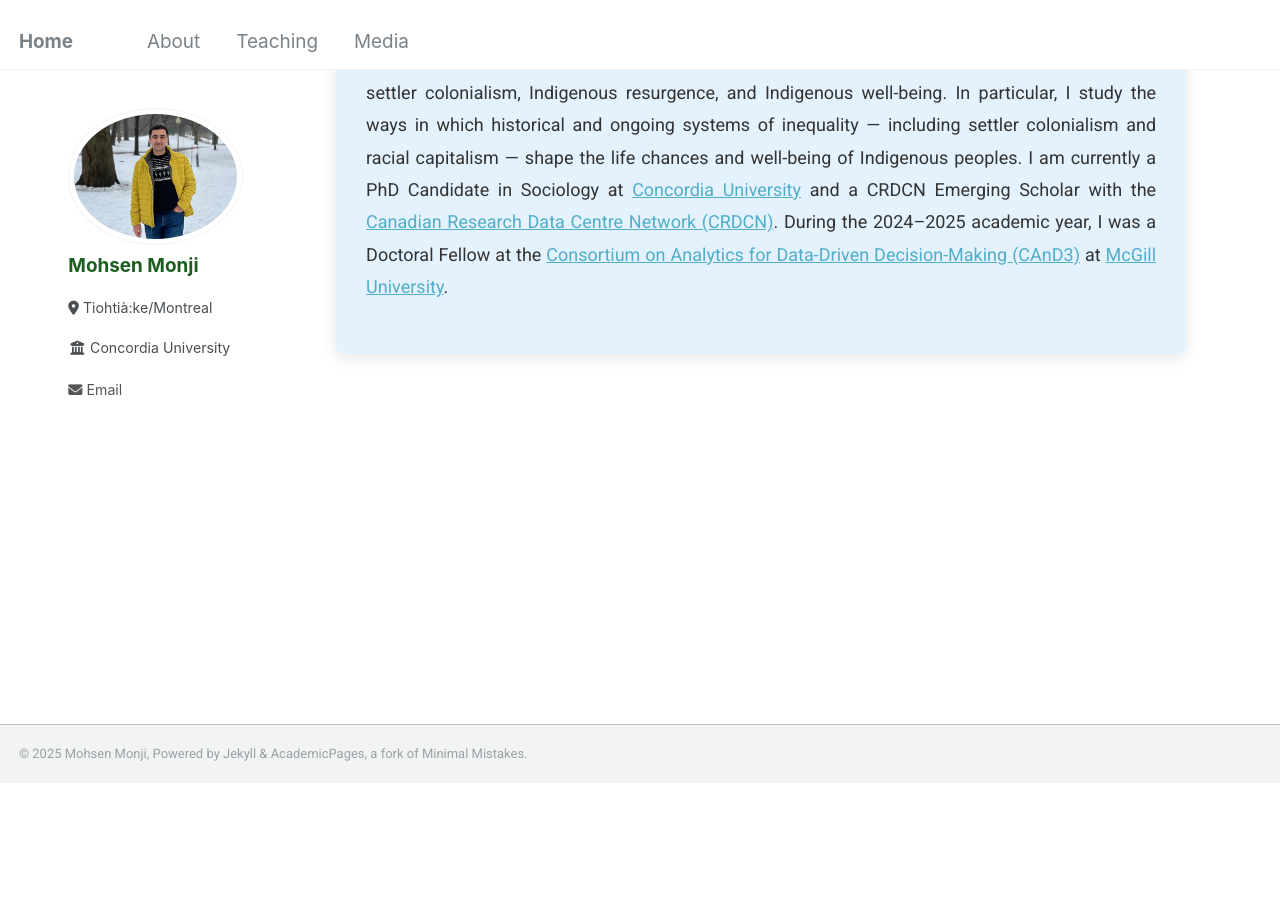
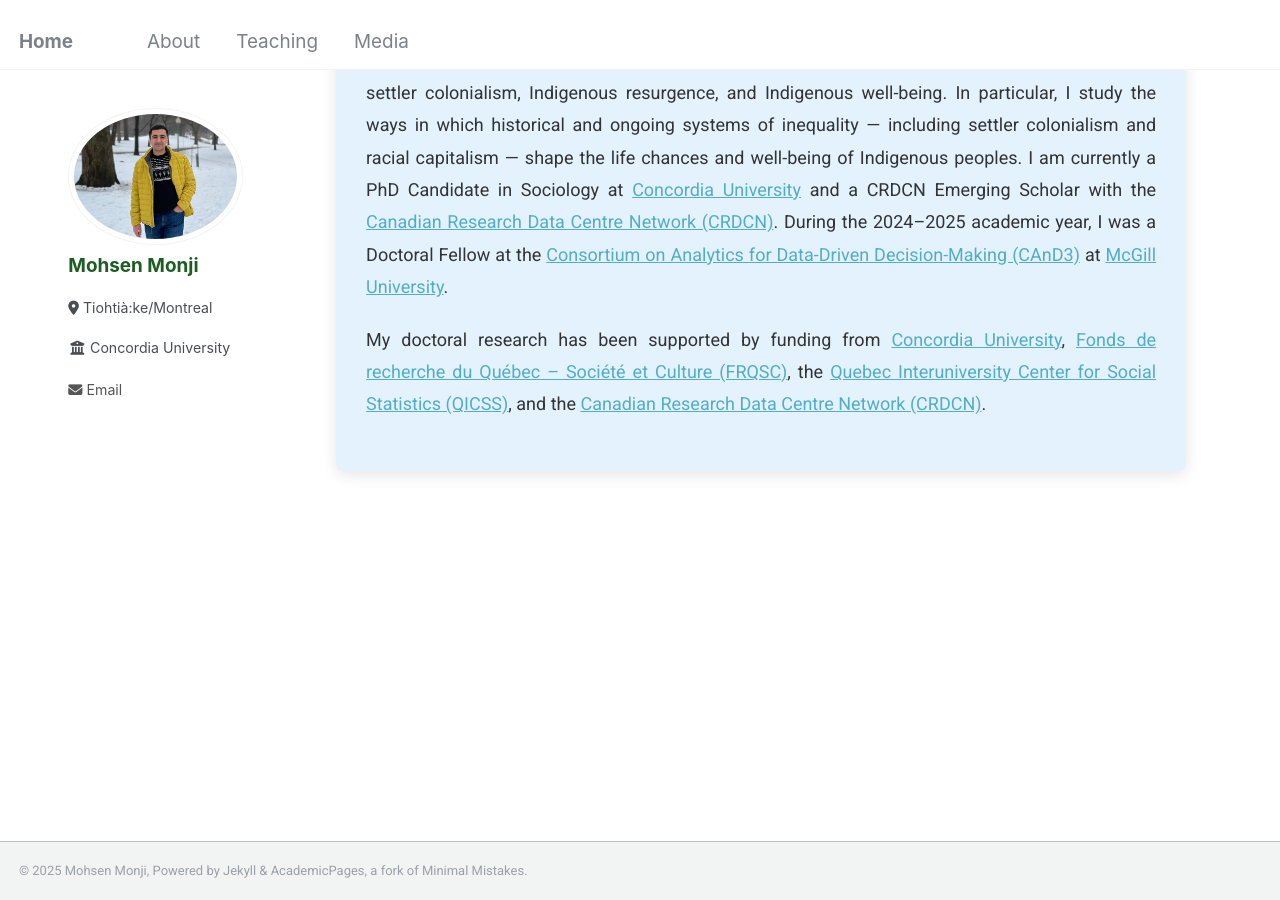
Before and after one commit to Mohsnmonji/mohsnmonji.github.io, a Jekyll site: the page built from about-me.md, in a window 1280 px wide and 900 px high, scrolled down 592 px. Built offline with Jekyll 4.4.1, drawn with Linux system fonts in a browser that asks for light colours; before the commit the page ends 1375 px from its top, so only the background shows below that.

Commit message:
Update about-me.md

```diff
--- a/about-me.md
+++ b/about-me.md
@@ -69,4 +69,12 @@ author_profile: true
     <a href="https://www.mcgill.ca/cand3/" target="_blank">Consortium on Analytics for Data-Driven Decision-Making (CAnD3)</a>
     at <a href="https://www.mcgill.ca/" target="_blank">McGill University</a>.
   </p>
+
+  <p style="font-size:18px; color:#333; text-align:justify; line-height:1.8; margin:20px 0;">
+    My doctoral research has been supported by funding from
+    <a href="https://www.concordia.ca/artsci/sociology-anthropology.html" target="_blank">Concordia University</a>,
+    <a href="https://www.frq.gouv.qc.ca" target="_blank">Fonds de recherche du Québec – Société et Culture (FRQSC)</a>,
+    the <a href="https://www.ciqss.org" target="_blank">Quebec Interuniversity Center for Social Statistics (QICSS)</a>,
+    and the <a href="https://crdcn.ca" target="_blank">Canadian Research Data Centre Network (CRDCN)</a>.
+  </p>
 </div>
```
